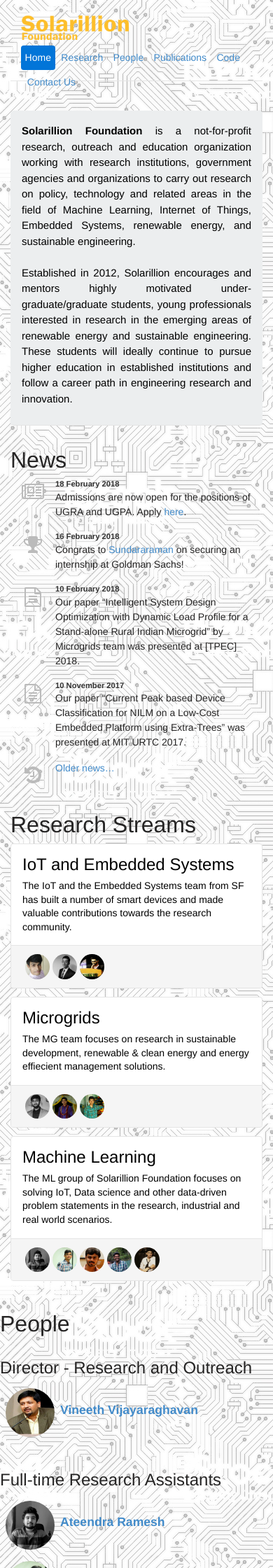
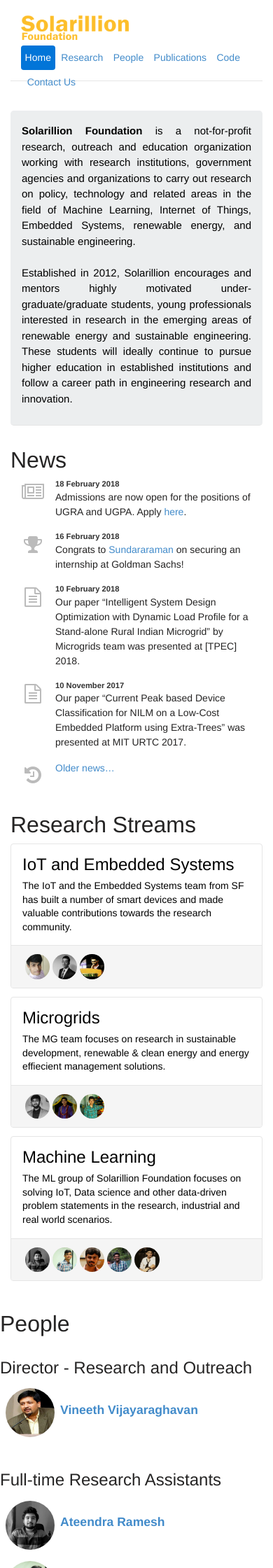
Before and after one commit to prahalath/solarillionfoundation.github.io, a Jekyll site: the page built from index.html, in a window 390 px wide. Shown: the top 2240 px of the page at 70% size. Built offline with Jekyll 4.4.1, drawn with Linux system fonts in a browser that asks for light colours; nearby versions of some CDN libraries; Markdown is read by kramdown in place of the engine named in the settings.

Commit message:
Removed bgimage for mobiles and smaller devices

```diff
--- a/css/sampa.scss
+++ b/css/sampa.scss
@@ -22,9 +22,24 @@
   padding-bottom: 20px;
   font-size: $base-font-size;
   font-weight: 400;
-  background-image: url("../img/Circuit2.jpg");
-  background-repeat: repeat-xy;
+//   background-image: url("../img/Circuit2.jpg");
+//   background-repeat: repeat-xy;
 }
+
+//Background image for Desktops only
+@media (min-width: 1200px) {
+
+    body {
+        padding-top: 20px;
+        padding-bottom: 20px;
+        font-size: $base-font-size;
+        font-weight: 400;
+        background-image: url("../img/Circuit2.jpg");
+        background-repeat: repeat-xy;
+        }
+
+    }
+
 
 a:hover {
     text-decoration: none; // don't underline links on hover
```
